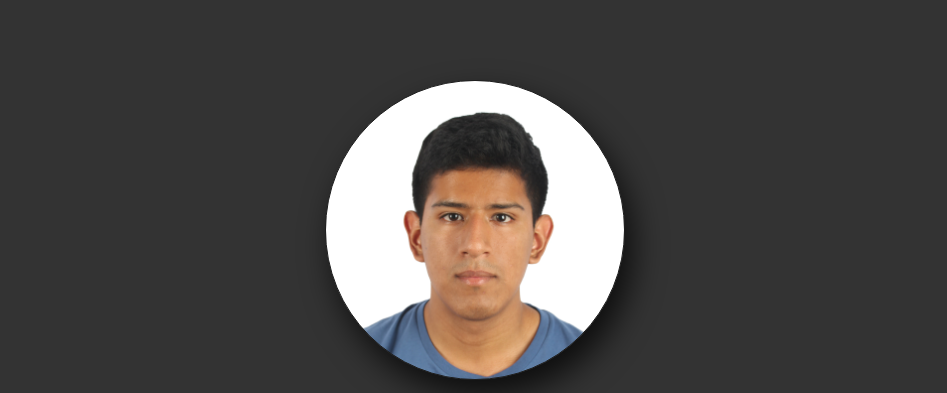
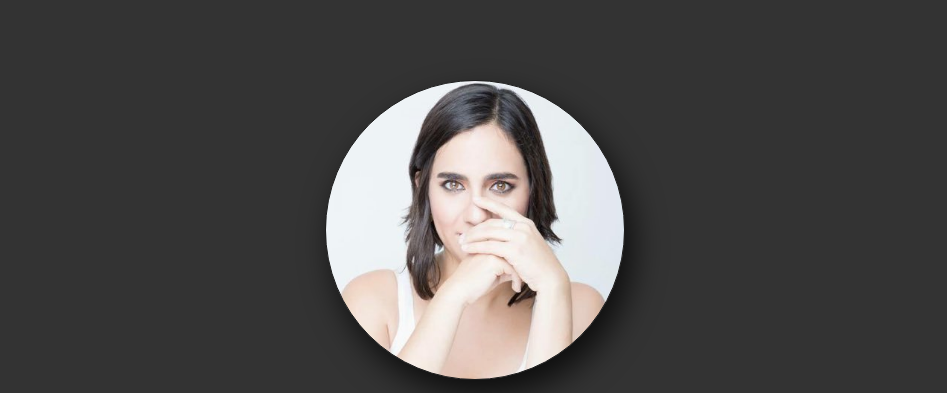
Before and after one commit to KevinMero428/KeveMero, a plain HTML site: page index.html in a window 1280 px wide. Shown: the top 393 px of the page, without its empty margins (165-1112 px from the left). Drawn offline with nearby package versions, Linux system fonts and the light colour scheme.

Commit message:
Update styles.css

```diff
--- a/styles.css
+++ b/styles.css
@@ -69,7 +69,7 @@ body, header, section   {
 }
 
 .header-img {
-  background: center / contain no-repeat url(./images/Foto.jpg);
+  background: center / contain no-repeat url(./images/maria.jpg);
   border-radius: 50%;
   border: 1px solid var(--gris-oscuro);
   box-shadow: 8px 16px 32px 0px var(--shadow);
```
